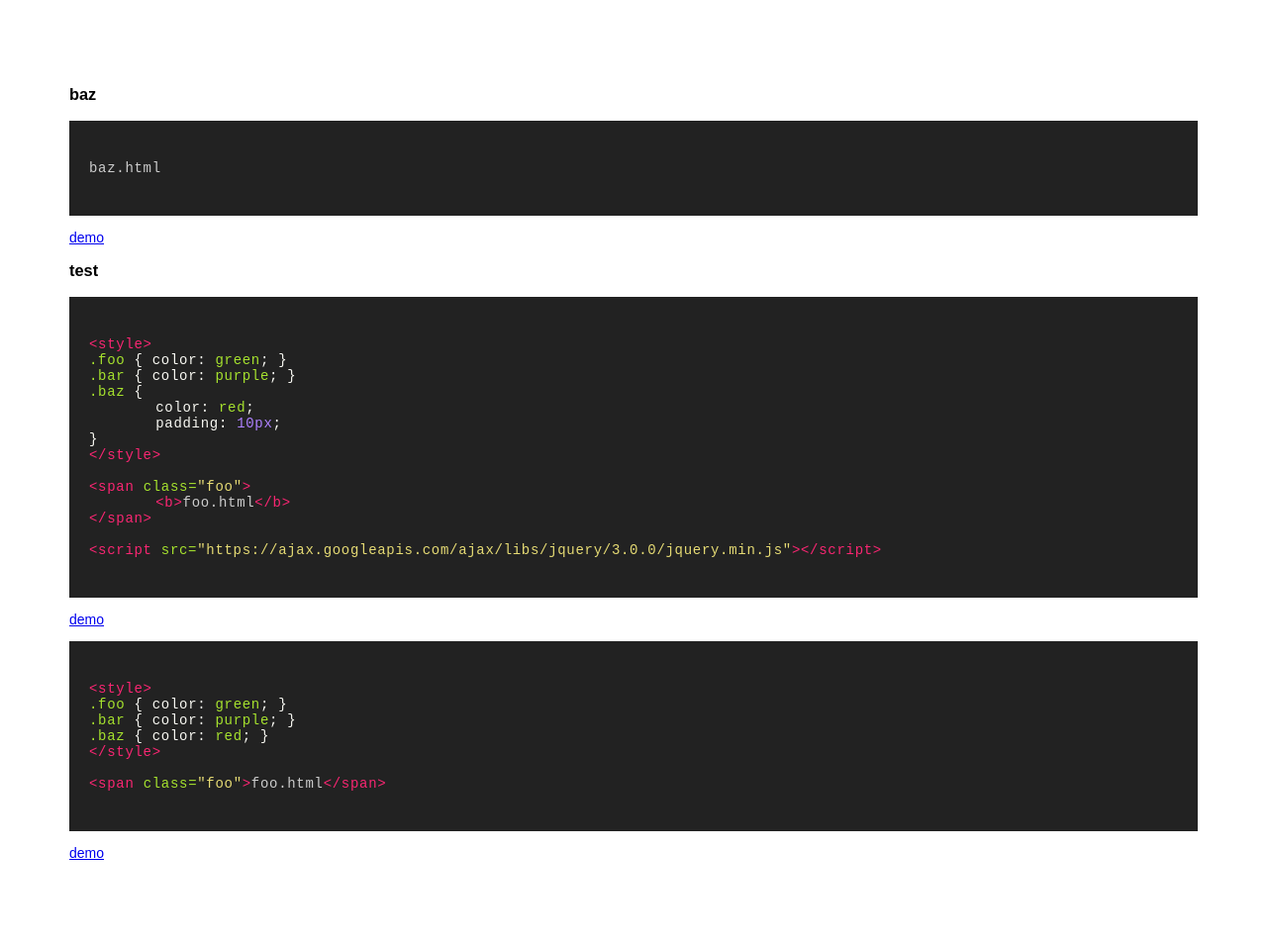
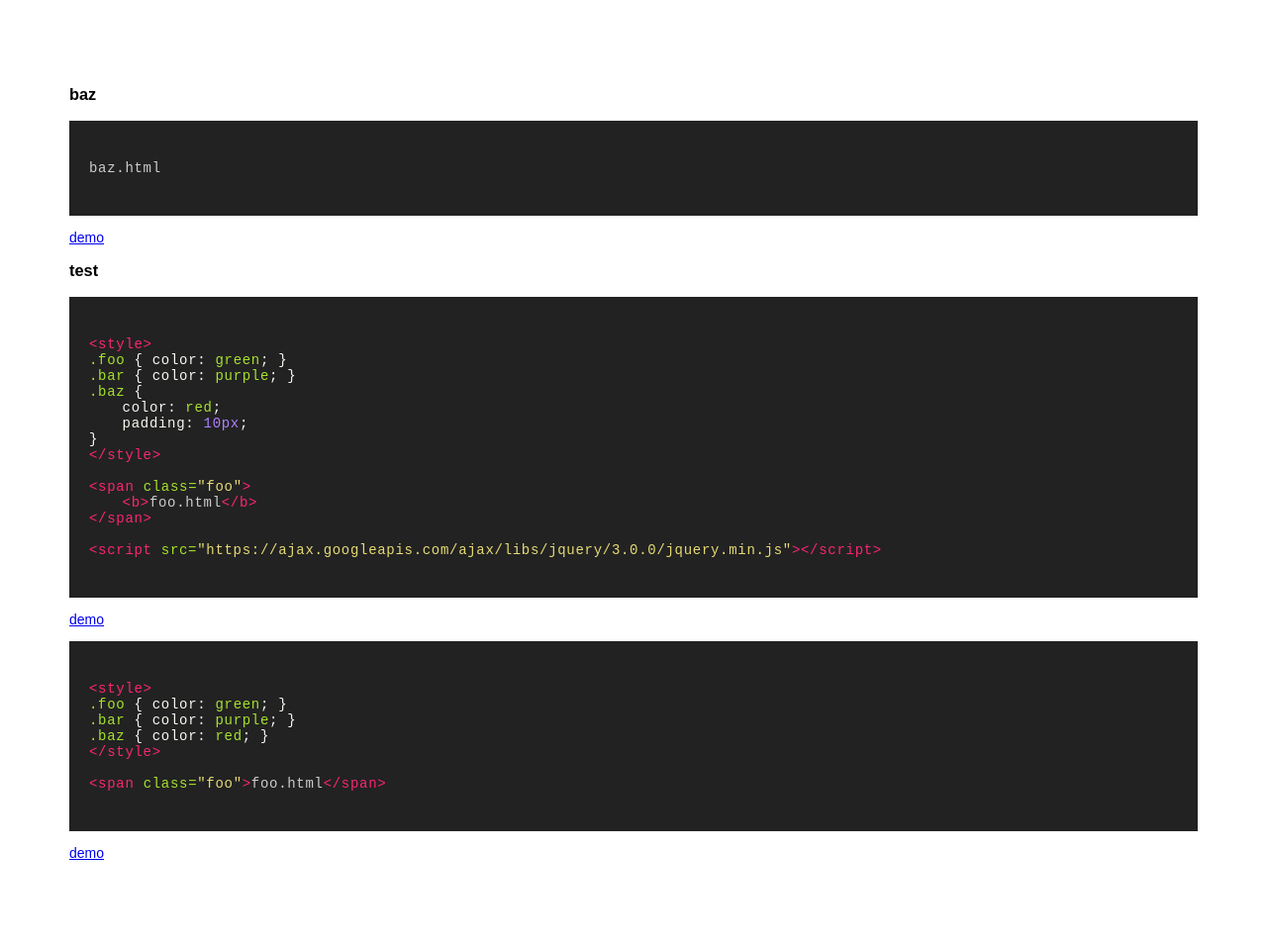
Before and after one commit to mhulse/css-issues, a Jekyll site: the page built from index.html, in a window 1280 px wide. Shown: the whole page at 99% size. Built offline with Jekyll 4.4.1, drawn with Linux system fonts in a browser that asks for light colours; nearby versions of some CDN libraries.

Commit message:
Tab size

```diff
--- a/assets/styles/demo.css
+++ b/assets/styles/demo.css
@@ -54,6 +54,12 @@ pre {
 	overflow: auto;
 	white-space: pre;
 	-webkit-overflow-scrolling: touch;
+	-webkit-tab-size: 4;
+	 -khtml-tab-size: 4;
+	   -moz-tab-size: 4;
+	    -ms-tab-size: 4;
+	     -o-tab-size: 4;
+	        tab-size: 4;
 }
 
 .highlight {
```
